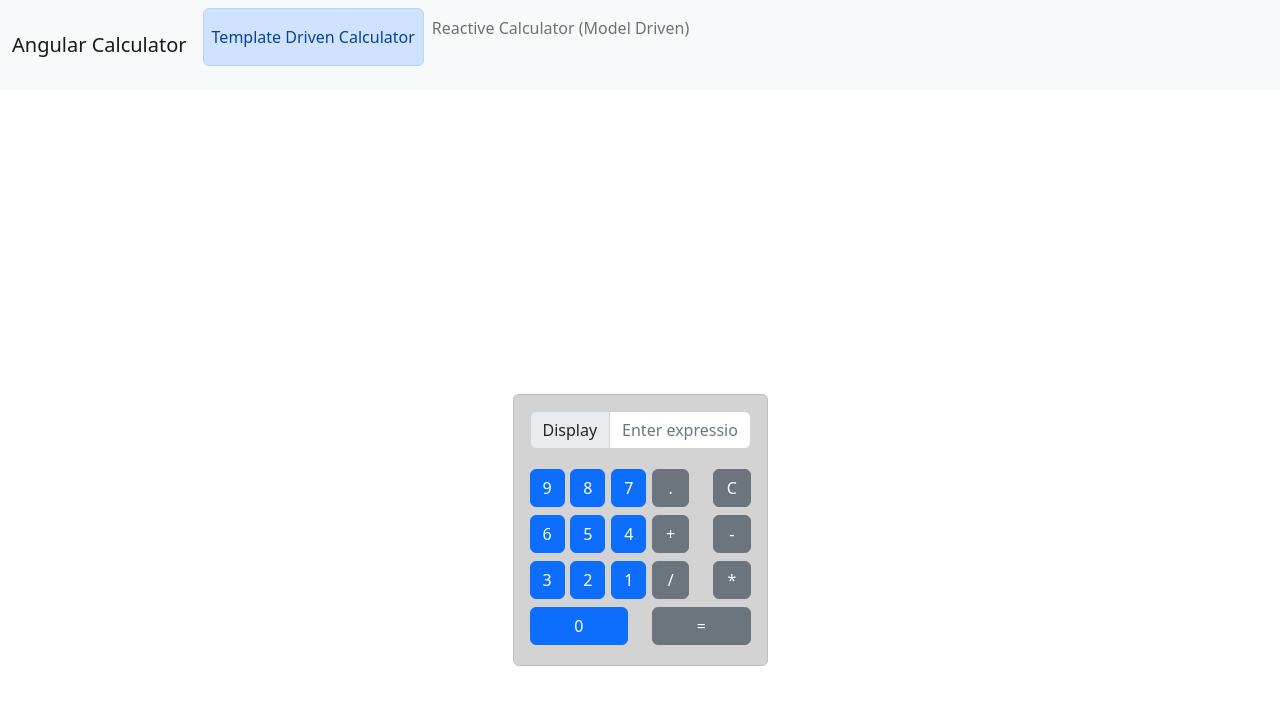
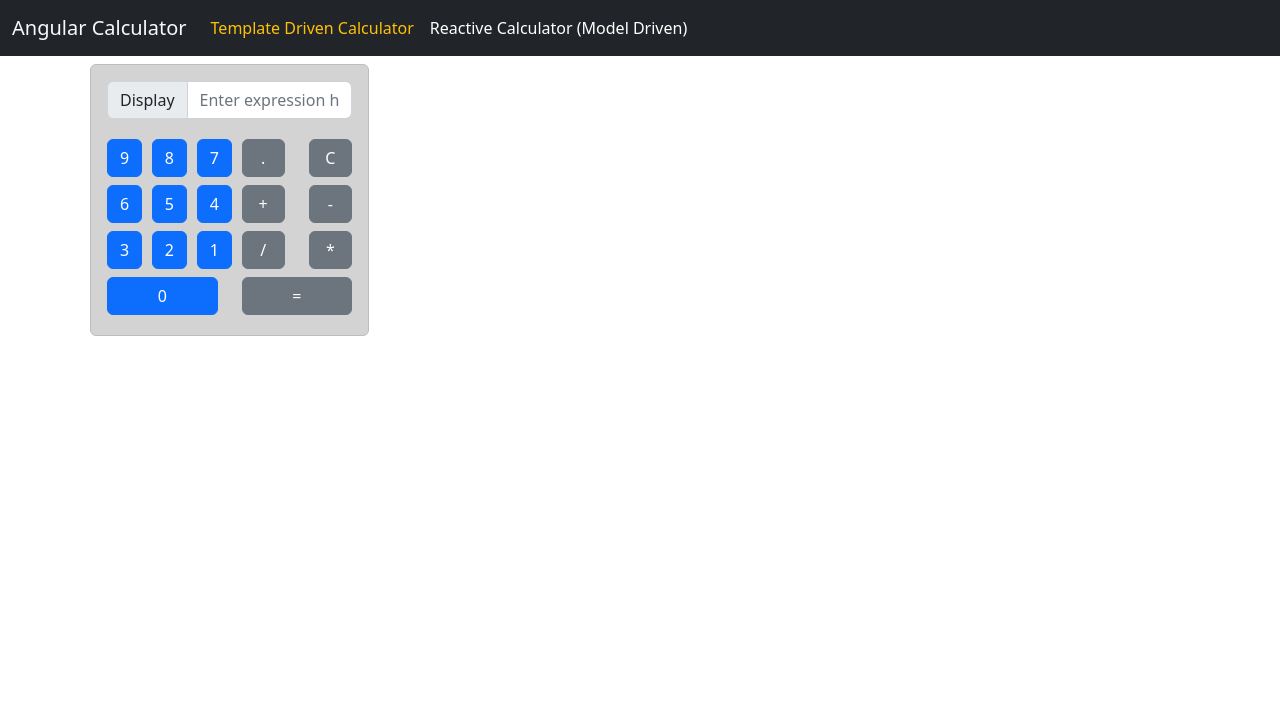
Before and after one commit to ksmasemula/AngularCaluclator, an Angular app: page /template-driven in a window 1280 px wide. Shown: the top 704 px of the page. Built offline with nearby package versions, Linux system fonts and the light colour scheme.

Commit message:
add navbar

```diff
--- a/src/app/app.component.html
+++ b/src/app/app.component.html
@@ -1,16 +1,16 @@
-<nav class="navbar navbar-expand-lg bg-light">
+<nav class="navbar navbar-expand-lg bg-dark text-light">
   <div class="container-fluid">
-    <a class="navbar-brand alert-secondary">Angular Calculator</a>
+    <a class="navbar-brand text-light">Angular Calculator</a>
     <button class="navbar-toggler" type="button" data-bs-toggle="collapse" data-bs-target="#navbarSupportedContent" aria-controls="navbarSupportedContent" aria-expanded="false" aria-label="Toggle navigation">
       <span class="navbar-toggler-icon"></span>
     </button>
     <div class="collapse navbar-collapse" id="navbarSupportedContent">
       <ul class="navbar-nav me-auto mb-2 mb-lg-0">
         <li class="nav-item">
-          <a class="nav-link alert" aria-current="page" [routerLink]="['/template-driven']" routerLinkActive="alert alert-primary" >Template Driven Calculator</a>
+          <a class="nav-link" aria-current="page" [routerLink]="['/template-driven']" routerLinkActive="text-warning" >Template Driven Calculator</a>
         </li>
         <li class="nav-item">
-          <a class="nav-link" [routerLink]="['/reactive']" routerLinkActive="alert alert-primary" >Reactive Calculator (Model Driven)</a>
+          <a class="nav-link" [routerLink]="['/reactive']" routerLinkActive="text-warning" >Reactive Calculator (Model Driven)</a>
         </li>
       </ul>
     </div>
--- a/src/app/app.component.scss
+++ b/src/app/app.component.scss
@@ -0,0 +1,8 @@
+.nav-link{
+  color: #fff;
+}
+
+.navbar-toggler{
+  // color: #fff;
+  background-color: #ffc107;
+}
--- a/src/app/template-driven-version/template-driven-version.component.html
+++ b/src/app/template-driven-version/template-driven-version.component.html
@@ -1,5 +1,5 @@
-<div class=" d-flex flex-column m-5 justify-content-center align-items-center" style="height: 100vh;">
-  <div class="alert alert-dark  col-sm-12 col-md-3 col-lg-3">
+<div class="">
+  <div class="alert alert-dark  m-2  col-sm-12 col-md-3 col-lg-3">
     <div class="row">
       <div class="display col-md-12">
         <div class="input-group mb-3">
```
